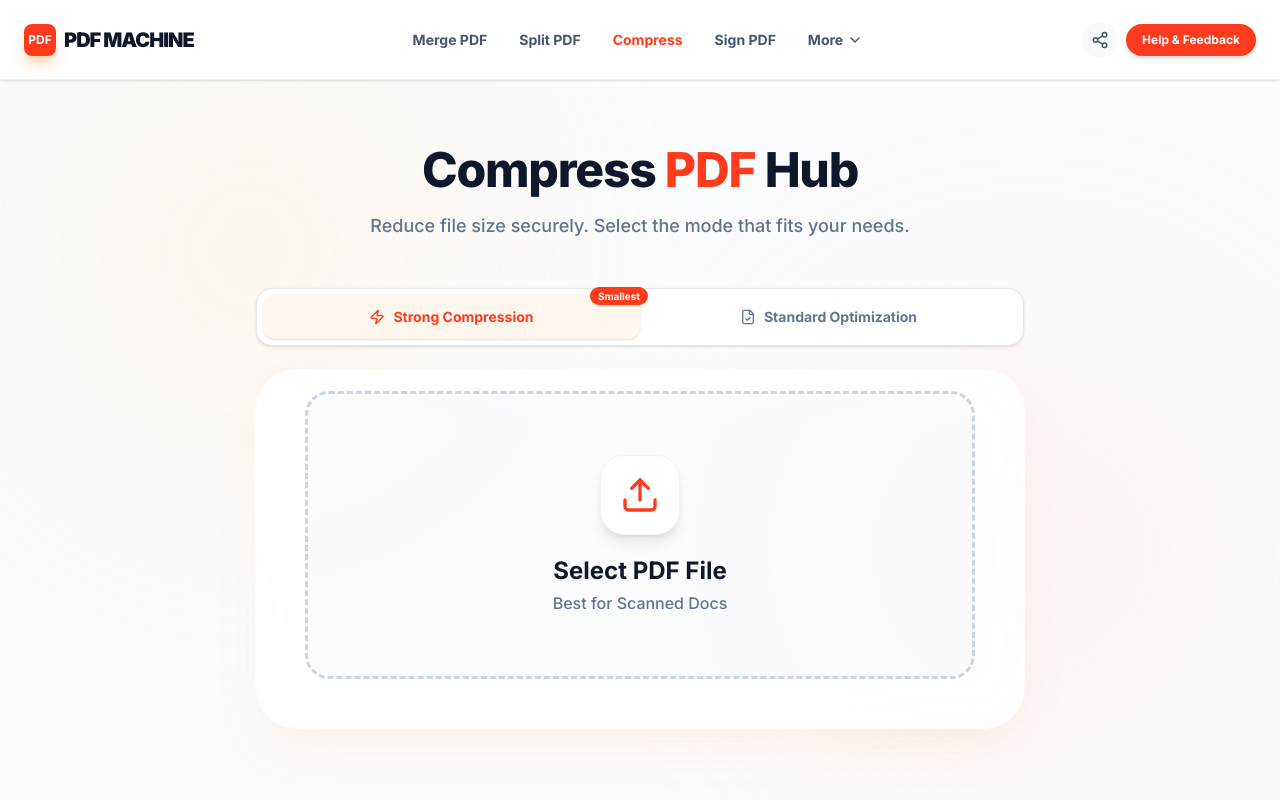
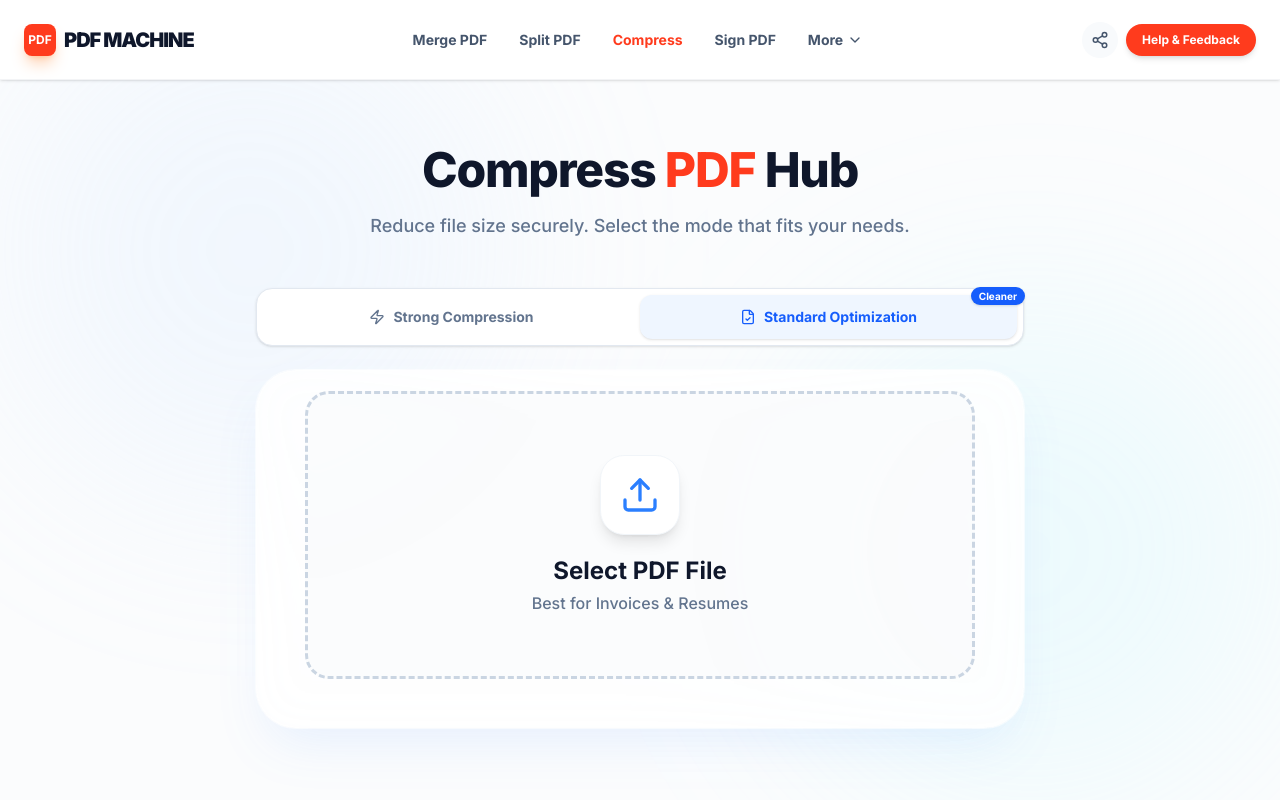
Before and after one commit to kamleshkamaliya/pdf-machine, a Next.js app: page /compress-pdf in a window 1280 px wide. Shown: the top 800 px of the page. Built offline with nearby package versions, Linux system fonts and the light colour scheme.

Commit message:
active startder compresar

```diff
--- a/app/compress-pdf/page.js
+++ b/app/compress-pdf/page.js
@@ -6,7 +6,8 @@ import { Upload, FileText, Download, Loader2, CheckCircle, X, Zap, FileCheck, In
 
 export default function CompressPDFHub() {
   // --- GLOBAL STATE ---
-  const [activeTab, setActiveTab] = useState("client");
+  // ✅ Updated: default state set to "server" for Standard Optimization
+  const [activeTab, setActiveTab] = useState("server");
   const [file, setFile] = useState(null);
   const [isCompressing, setIsCompressing] = useState(false);
   const [isDone, setIsDone] = useState(false);
@@ -24,7 +25,6 @@ export default function CompressPDFHub() {
     const initPdfJs = async () => {
       try {
         const { pdfjs } = await import('react-pdf');
-        // ✅ Version mismatch aur Specified error dono ka fix:
         pdfjs.GlobalWorkerOptions.workerSrc = `//unpkg.com/pdfjs-dist@${pdfjs.version}/build/pdf.worker.min.mjs`;
       } catch (error) {
         console.error("Worker Initialization Error:", error);
@@ -67,7 +67,6 @@ export default function CompressPDFHub() {
     setError(null);
   };
 
-  // --- ADVICE TEXT ---
   const getCompressionAdvice = (val) => {
     if (val <= 0.3) return {
         title: "Max Compression",
@@ -86,7 +85,6 @@ export default function CompressPDFHub() {
     };
   };
 
-  // --- LOGIC: COMPRESSION ---
   const compressClientSide = async () => {
     if (!file) return;
     setIsCompressing(true);
@@ -94,7 +92,6 @@ export default function CompressPDFHub() {
     setError(null);
 
     try {
-      // ✅ Worker specification fix:
       const { pdfjs } = await import('react-pdf');
       const arrayBuffer = await file.arrayBuffer();
       const loadingTask = pdfjs.getDocument({ data: arrayBuffer });
@@ -134,7 +131,6 @@ export default function CompressPDFHub() {
 
       const pdfBlob = newPdf.output("blob");
 
-      // ✅ SIZE LOGIC: Agar size badh raha ho toh original file return karein
       if (pdfBlob.size >= originalSize) {
           setError("PDF is already optimized. Original file returned.");
           setCompressedSize(originalSize);
```
